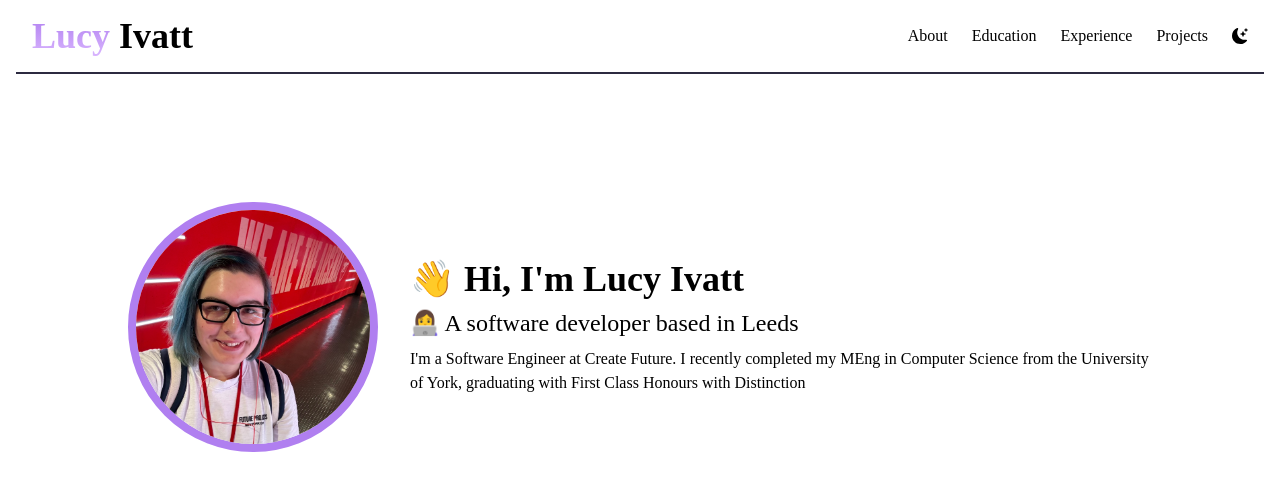
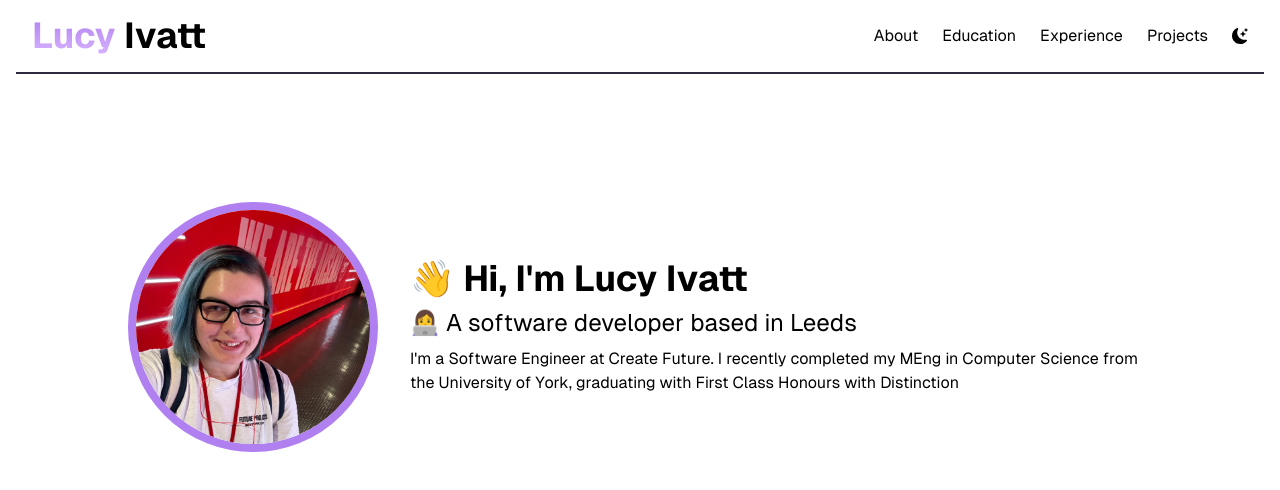
Before and after one commit to LucyIvatt/LucyIvatt.github.io, a Next.js app: page / in a window 1280 px wide. Shown: the top 490 px of the page. Built offline with nearby package versions, Linux system fonts and the light colour scheme.

Commit message:
installed jest types, fixed fonts

```diff
--- a/package.json
+++ b/package.json
@@ -32,6 +32,7 @@
     "@testing-library/dom": "^10.4.0",
     "@testing-library/jest-dom": "^6.6.2",
     "@testing-library/react": "^16.0.1",
+    "@types/jest": "^29.5.14",
     "@types/node": "^20",
     "@types/react": "^18",
     "@types/react-dom": "^18",
--- a/src/styles/globals.css
+++ b/src/styles/globals.css
@@ -4,8 +4,14 @@
 
 @layer base {
   html {
-    @apply bg-white dark:bg-background dark:text-white font-sans;
+    @apply bg-white dark:bg-background dark:text-white;
   }
+
+  /* prettier-ignore */
+  h1, h2, p, li {
+    @apply font-sans;
+  }
+
   h1 {
     @apply text-4xl font-bold;
   }
```
Also changed, not shown: 1 other file (tests, documents, lock files or other folders).
